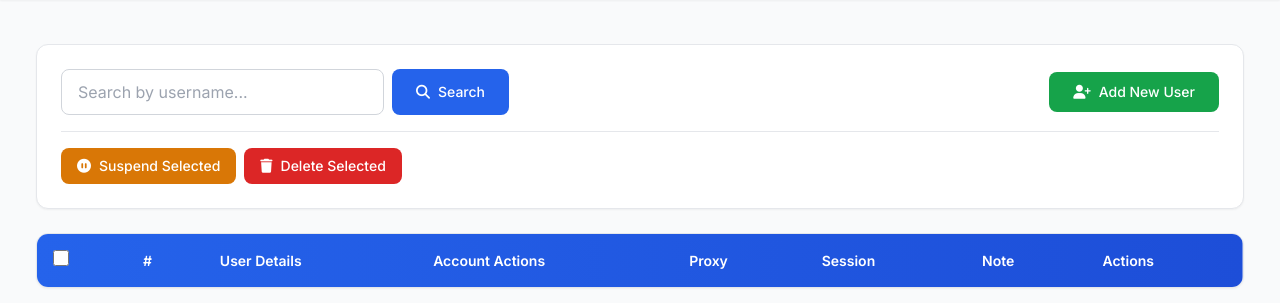
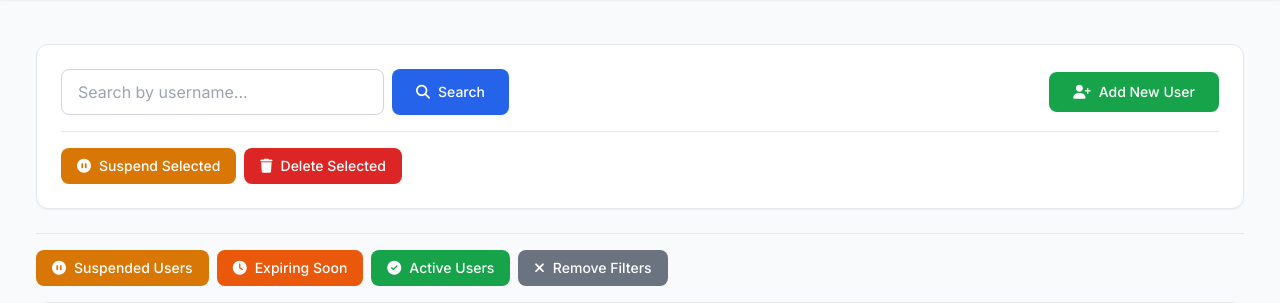
Before and after one commit to MaazAhmd/Proxy-Browser, a Flask app: page /users/ in a window 1280 px wide. Shown: the part 65-368 px from the top of the page. Run offline with Flask 3, Linux system fonts and the light colour scheme; the visitor is signed in with stand-in values (Sample User, id 1); data that the repository does not hold is empty; some libraries are stand-ins or nearby versions.

Commit message:
feat: Add user filters

```diff
--- a/Admin-Panel/templates/auth/login.html
+++ b/Admin-Panel/templates/auth/login.html
@@ -71,7 +71,7 @@
   </div>
 
   <footer class="mt-8 text-sm text-gray-500">
-    &copy; {{ current_year if current_year else "2025" }} Admin Panel. All rights reserved.
+    &copy; {{ current_year if current_year else "2025" }} Espot Solutions. All rights reserved.
   </footer>
 
 </body>
--- a/Admin-Panel/templates/auth/verify_2fa.html
+++ b/Admin-Panel/templates/auth/verify_2fa.html
@@ -65,7 +65,7 @@
   </div>
 
   <footer class="mt-8 text-sm text-gray-500">
-    &copy; {{ current_year if current_year else "2025" }} Admin Panel. All rights reserved.
+    &copy; {{ current_year if current_year else "2025" }} Espot Solutions. All rights reserved.
   </footer>
 
 </body>
--- a/Admin-Panel/templates/users/index.html
+++ b/Admin-Panel/templates/users/index.html
@@ -45,6 +45,33 @@
                 {#                </button>#}
             </div>
         </div>
+
+      <!-- Filter Buttons -->
+        <div class="flex gap-2 pt-4 border-t border-gray-200 my-4">
+            <a href="{{ url_for('users.index', filter='suspended') }}"
+               class="px-4 py-2 bg-amber-600 text-white rounded-lg font-medium hover:bg-amber-700 hover:shadow-md transition-all duration-200 text-sm
+                      {% if current_filter == 'suspended' %}ring-2 ring-amber-300{% endif %}">
+                <i class="fas fa-pause-circle mr-2"></i>Suspended Users
+            </a>
+
+            <a href="{{ url_for('users.index', filter='expiring') }}"
+               class="px-4 py-2 bg-orange-600 text-white rounded-lg font-medium hover:bg-orange-700 hover:shadow-md transition-all duration-200 text-sm
+                      {% if current_filter == 'expiring' %}ring-2 ring-orange-300{% endif %}">
+                <i class="fas fa-clock mr-2"></i>Expiring Soon
+            </a>
+
+            <a href="{{ url_for('users.index', filter='active') }}"
+               class="px-4 py-2 bg-green-600 text-white rounded-lg font-medium hover:bg-green-700 hover:shadow-md transition-all duration-200 text-sm
+                      {% if current_filter == 'active' %}ring-2 ring-green-300{% endif %}">
+                <i class="fas fa-check-circle mr-2"></i>Active Users
+            </a>
+
+            <a href="{{ url_for('users.index') }}"
+               class="px-4 py-2 bg-gray-500 text-white rounded-lg font-medium hover:bg-gray-600 hover:shadow-md transition-all duration-200 text-sm">
+                <i class="fas fa-times mr-2"></i>Remove Filters
+            </a>
+        </div>
+
 
         <!-- Users Table -->
         <div class="bg-white rounded-xl shadow-sm border border-gray-200 overflow-hidden">
--- a/Admin-Panel/users.py
+++ b/Admin-Panel/users.py
@@ -13,19 +13,34 @@ users_bp = Blueprint('users', __name__, url_prefix='/users')
 @login_required
 def index():
     search_query = request.args.get('search', '')
+    filter_type = request.args.get('filter', '')  # new filter param
 
+    # Base query (exclude grouped users)
+    query = User.query.filter(User.group_id == None)
+
+    # Apply search filter
     if search_query:
-        users = User.query.filter(
-            User.username.ilike(f'%{search_query}%'),
-            User.group_id == None
-        ).order_by(User.username.asc()).all()
-    else:
-        users = User.query.filter(
-            User.group_id == None
-        ).order_by(User.username.asc()).all()
+        query = query.filter(User.username.ilike(f'%{search_query}%'))
 
+    # Apply user status filters
+    if filter_type == 'suspended':
+        query = query.filter(User.disabled == True)
+
+    elif filter_type == 'active':
+        query = query.filter(
+            (User.disabled == False) | (User.disabled == None)
+        )
+
+    elif filter_type == 'expiring':
+        tomorrow = datetime.now().date() + timedelta(days=1)
+        query = query.filter(
+            db.func.date(User.disabled_after) == tomorrow
+        )
+
+    users = query.order_by(User.username.asc()).all()
+
+    # Auto-disable expired users
     for user in users:
-        # print(user.disabled_after, datetime.now())
         if user.disabled_after and user.disabled_after <= datetime.now():
             user.disabled = True
     db.session.commit()
@@ -36,7 +51,8 @@ def index():
         users=users,
         search_query=search_query,
         page='users',
-        proxies=proxies
+        proxies=proxies,
+        current_filter=filter_type
     )
 
 
```
